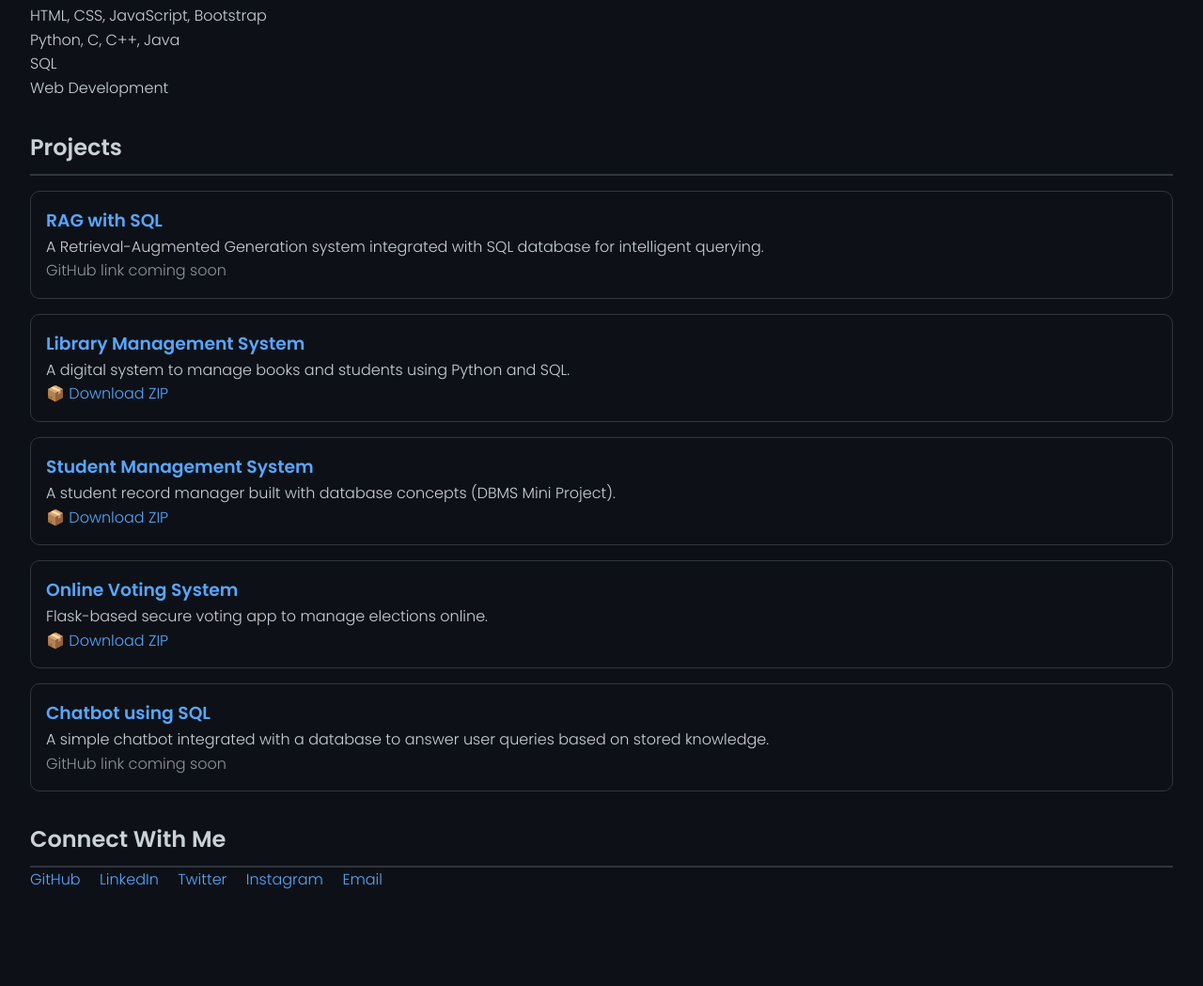
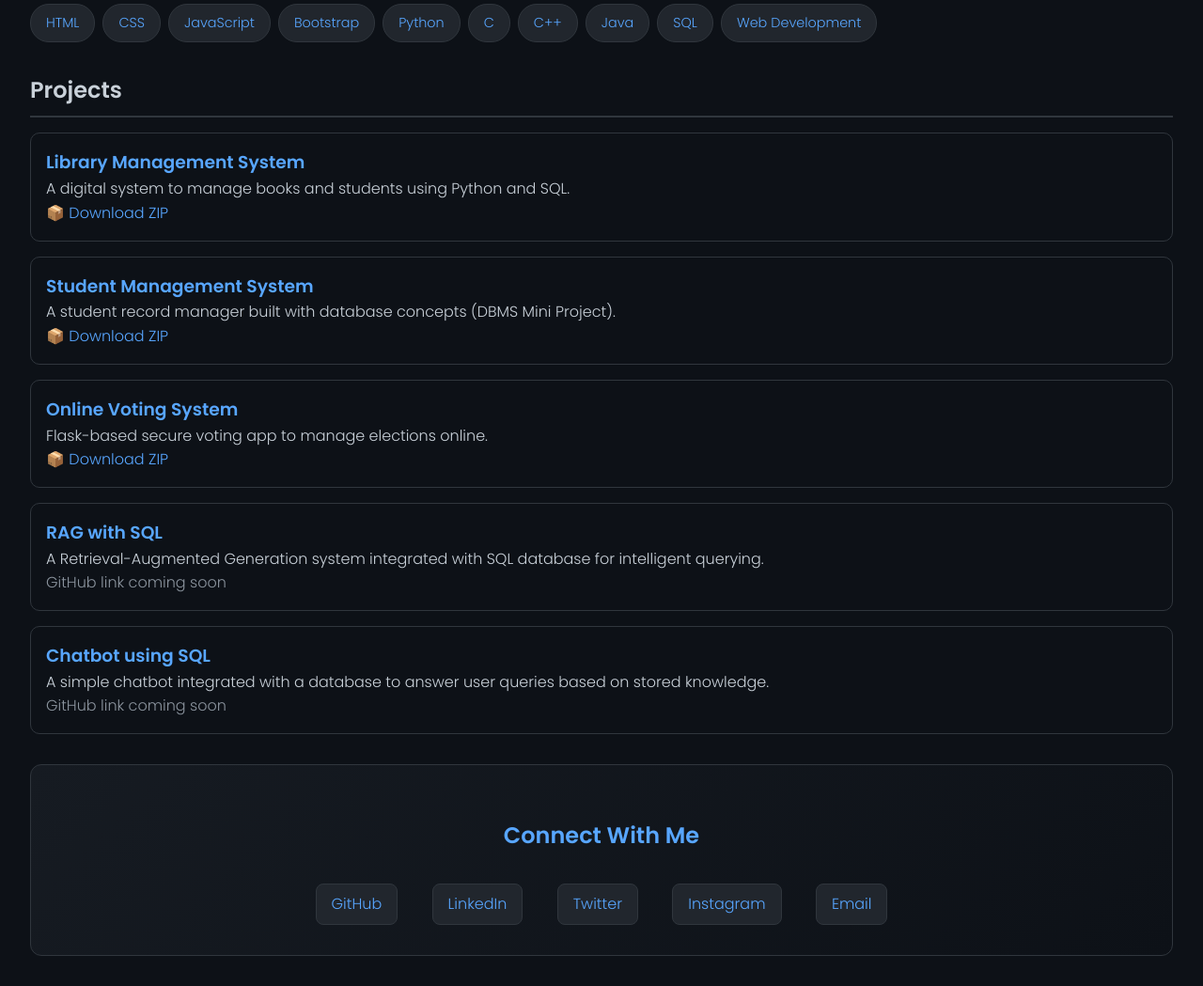
Before and after one commit to Napa-Guna-Sai-Sujith/protfolio, a plain HTML site: page index.html in a window 1280 px wide. Shown: the part 396-1445 px from the top of the page at 94% size. Before the commit the page ends 1376 px from the top, so only its background shows below. Drawn offline with Linux system fonts and the light colour scheme.

Commit message:
Update index.html

```diff
--- a/index.html
+++ b/index.html
@@ -38,9 +38,20 @@
       border-bottom: 2px solid #30363d;
       padding-bottom: 0.5rem;
     }
-    ul {
-      list-style: none;
-      margin: 1rem 0;
+    .skills {
+      display: flex;
+      flex-wrap: wrap;
+      gap: 0.5rem;
+      margin-top: 1rem;
+    }
+    .skill-btn {
+      background-color: #21262d;
+      color: #58a6ff;
+      border: 1px solid #30363d;
+      padding: 0.5rem 1rem;
+      border-radius: 20px;
+      font-size: 0.9rem;
+      cursor: default;
     }
     a {
       color: #58a6ff;
@@ -48,6 +59,46 @@
     }
     .socials a {
       margin-right: 1rem;
+      display: inline-block;
+      padding: 0.4rem 0.8rem;
+      background-color: #21262d;
+      border: 1px solid #30363d;
+      border-radius: 10px;
+      transition: background 0.3s;
+    }
+    .socials a:hover {
+      background-color: #30363d;
+    }
+    .project-card {
+      border: 1px solid #30363d;
+      padding: 1rem;
+      border-radius: 10px;
+    }
+    #contact {
+      background: linear-gradient(135deg, #161b22, #0d1117);
+      padding: 1.5rem;
+      border-radius: 12px;
+      border: 1px solid #30363d;
+      margin-top: 2rem;
+      text-align: center;
+    }
+    #contact h2 {
+      color: #58a6ff;
+      margin-bottom: 1rem;
+      border: none;
+    }
+    #contact a {
+      display: inline-block;
+      margin: 0.5rem 1rem;
+      padding: 0.5rem 1rem;
+      background-color: #21262d;
+      color: #58a6ff;
+      border: 1px solid #30363d;
+      border-radius: 8px;
+      transition: all 0.3s;
+    }
+    #contact a:hover {
+      background-color: #30363d;
     }
   </style>
 </head>
@@ -60,54 +111,52 @@
 
   <section>
     <h2>Skills</h2>
-    <ul>
-      <li>HTML, CSS, JavaScript, Bootstrap</li>
-      <li>Python, C, C++, Java</li>
-      <li>SQL</li>
-      <li>Web Development</li>
-    </ul>
+    <div class="skills">
+      <span class="skill-btn">HTML</span>
+      <span class="skill-btn">CSS</span>
+      <span class="skill-btn">JavaScript</span>
+      <span class="skill-btn">Bootstrap</span>
+      <span class="skill-btn">Python</span>
+      <span class="skill-btn">C</span>
+      <span class="skill-btn">C++</span>
+      <span class="skill-btn">Java</span>
+      <span class="skill-btn">SQL</span>
+      <span class="skill-btn">Web Development</span>
+    </div>
   </section>
 
   <section>
     <h2>Projects</h2>
     <div style="display: grid; gap: 1rem; margin-top: 1rem;">
-
-
-      <div style="border: 1px solid #30363d; padding: 1rem; border-radius: 10px;">
+      <div class="project-card">
+        <h3 style="color: #58a6ff;">Library Management System</h3>
+        <p>A digital system to manage books and students using Python and SQL.</p>
+        <a href="Library_Management_System.zip" download>📦 Download ZIP</a>
+      </div>
+      <div class="project-card">
+        <h3 style="color: #58a6ff;">Student Management System</h3>
+        <p>A student record manager built with database concepts (DBMS Mini Project).</p>
+        <a href="dbms mini.zip" download>📦 Download ZIP</a>
+      </div>
+      <div class="project-card">
+        <h3 style="color: #58a6ff;">Online Voting System</h3>
+        <p>Flask-based secure voting app to manage elections online.</p>
+        <a href="online voting.zip" download>📦 Download ZIP</a>
+      </div>
+      <div class="project-card">
         <h3 style="color: #58a6ff;">RAG with SQL</h3>
         <p>A Retrieval-Augmented Generation system integrated with SQL database for intelligent querying.</p>
         <a href="#" style="color: #8b949e;">GitHub link coming soon</a>
       </div>
-
-      <div style="border: 1px solid #30363d; padding: 1rem; border-radius: 10px;">
-      <h3 style="color: #58a6ff;">Library Management System</h3>
-      <p>A digital system to manage books and students using Python and SQL.</p>
-      <a href="Library_Management_System.zip" download>📦 Download ZIP</a>
-    </div>
-
-    <div style="border: 1px solid #30363d; padding: 1rem; border-radius: 10px;">
-      <h3 style="color: #58a6ff;">Student Management System</h3>
-      <p>A student record manager built with database concepts (DBMS Mini Project).</p>
-      <a href="dbms mini.zip" download>📦 Download ZIP</a>
-    </div>
-
-    <div style="border: 1px solid #30363d; padding: 1rem; border-radius: 10px;">
-      <h3 style="color: #58a6ff;">Online Voting System</h3>
-      <p>Flask-based secure voting app to manage elections online.</p>
-      <a href="online voting.zip" download>📦 Download ZIP</a>
-    </div>
-
-
-      <div style="border: 1px solid #30363d; padding: 1rem; border-radius: 10px;">
+      <div class="project-card">
         <h3 style="color: #58a6ff;">Chatbot using SQL</h3>
         <p>A simple chatbot integrated with a database to answer user queries based on stored knowledge.</p>
         <a href="#" style="color: #8b949e;">GitHub link coming soon</a>
       </div>
-
     </div>
   </section>
 
-  <section>
+  <section id="contact">
     <h2>Connect With Me</h2>
     <div class="socials">
       <a href="https://github.com/Napa-Guna-Sai-Sujith/Napa-Guna-Sai-Sujith" target="_blank">GitHub</a>
```
